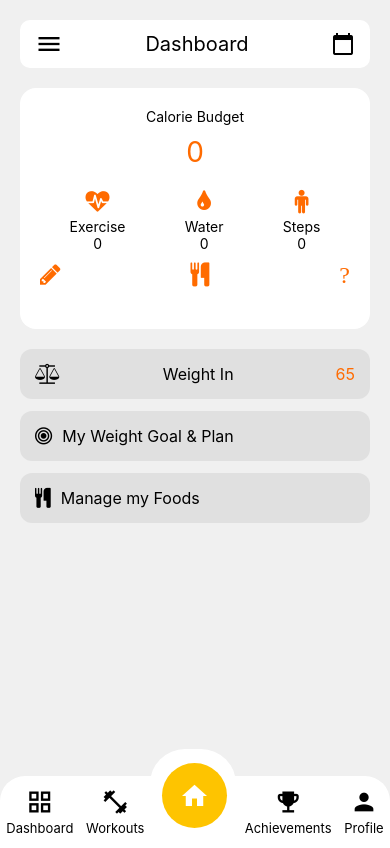
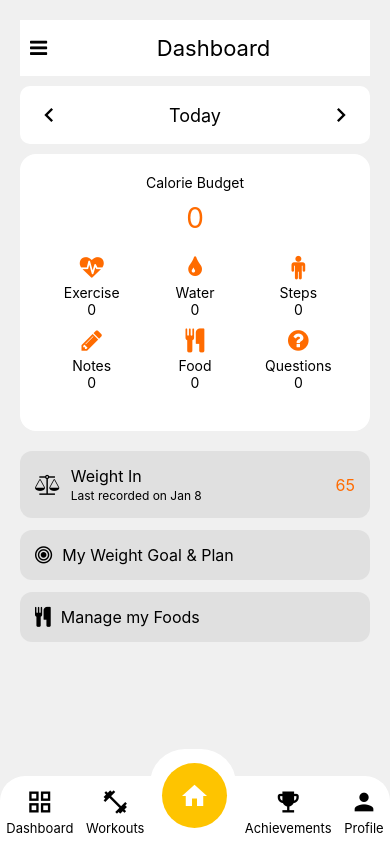
Before and after one commit to tiredaf123/fitflow__G3, a React Native app: screen /DashboardScreen in a window 390 px wide. Built offline with nearby package versions, Linux system fonts and the light colour scheme.

Commit message:
Adding homepage and dashboard

```diff
--- a/src/screens/HomeScreen/DashboardScreen.jsx
+++ b/src/screens/HomeScreen/DashboardScreen.jsx
@@ -1,31 +1,23 @@
 import React from 'react';
 import { View, Text, TouchableOpacity, ScrollView } from 'react-native';
 import Icon from 'react-native-vector-icons/FontAwesome';
+import MaterialIcon from 'react-native-vector-icons/MaterialIcons';
 import BottomTabBar from '../../components/BottomTabBar';
-import MaterialIcon from 'react-native-vector-icons/MaterialIcons';
 import { useTheme } from '../../navigation/ThemeProvider';
 
 const DashboardScreen = () => {
     const { isDarkMode } = useTheme();
 
     const themeStyles = {
-        container: {
-            flex: 1,
-            backgroundColor: isDarkMode ? '#1a1a1a' : '#F0F0F0',
-        },
-        navbar: {
-            backgroundColor: isDarkMode ? '#2A2A2A' : '#FFF',
-            borderColor: isDarkMode ? '#444' : '#DDD',
-        },
-        section: {
-            backgroundColor: isDarkMode ? '#2A2A2A' : '#FFF',
-            borderColor: isDarkMode ? '#444' : '#DDD',
-        },
-        text: {
-            color: isDarkMode ? '#FFF' : '#000',
-        },
+        container: { flex: 1, backgroundColor: isDarkMode ? '#1a1a1a' : '#F0F0F0' },
+        navbar: { backgroundColor: isDarkMode ? '#2A2A2A' : '#FFF', borderColor: isDarkMode ? '#444' : '#DDD', paddingVertical: 15, marginBottom: 10 },
+        section: { backgroundColor: isDarkMode ? '#2A2A2A' : '#FFF', borderColor: isDarkMode ? '#444' : '#DDD', padding: 20, borderRadius: 16, marginBottom: 20 },
+        text: { color: isDarkMode ? '#FFF' : '#000' },
         iconColor: isDarkMode ? '#00BFFF' : '#FF6B00',
-        cardBackground: isDarkMode ? '#333' : '#E0E0E0'
+        cardBackground: isDarkMode ? '#333' : '#E0E0E0',
+        navbarIcon: { marginLeft: 10, marginRight: 10 },
+        sectionItem: { alignItems: 'center', flex: 1 },
+        sectionText: { marginTop: 5 },
     };
 
     return (
@@ -33,63 +25,82 @@ const DashboardScreen = () => {
             <ScrollView style={{ padding: 20 }}>
 
                 {/* Top Navigation Bar */}
+                <View style={[{ flexDirection: 'row', alignItems: 'center', justifyContent: 'space-between' }, themeStyles.navbar]}>
+                    <Icon name="bars" size={20} color={themeStyles.text.color} style={themeStyles.navbarIcon} />
+                    <Text style={[{ fontSize: 22, textAlign: 'center', flex: 1 }, themeStyles.text]}>Dashboard</Text>
+                </View>
+
+                {/* Calendar Navigation */}
                 <View style={[{ flexDirection: 'row', justifyContent: 'space-between', alignItems: 'center', paddingVertical: 10, paddingHorizontal: 15, borderRadius: 10, marginBottom: 20 }, themeStyles.navbar]}>
-                    <MaterialIcon name="menu" size={28} color={themeStyles.text.color} />
-                    <Text style={[{ fontSize: 20 }, themeStyles.text]}>Dashboard</Text>
-                    <MaterialIcon name="calendar-today" size={24} color={themeStyles.text.color} />
+                    <MaterialIcon name="chevron-left" size={28} color={themeStyles.text.color} />
+                    <Text style={[{ fontSize: 18 }, themeStyles.text]}>Today</Text>
+                    <MaterialIcon name="chevron-right" size={28} color={themeStyles.text.color} />
                 </View>
 
                 {/* Calorie Budget Section */}
-                <View style={[{ padding: 20, borderRadius: 16, marginBottom: 20 }, themeStyles.section]}>
+                <View style={themeStyles.section}>
                     <Text style={[{ textAlign: 'center', marginBottom: 10 }, themeStyles.text]}>Calorie Budget</Text>
                     <Text style={{ color: themeStyles.iconColor, fontSize: 28, textAlign: 'center', marginBottom: 20 }}>0</Text>
 
-                    <View style={{ flexDirection: 'row', justifyContent: 'space-around', marginBottom: 10 }}>
-                        <View style={{ alignItems: 'center' }}>
-                            <Icon name="heartbeat" size={24} color={themeStyles.iconColor} />
-                            <Text style={[{ marginTop: 5 }, themeStyles.text]}>Exercise</Text>
-                            <Text style={themeStyles.text}>0</Text>
-                        </View>
-                        <View style={{ alignItems: 'center' }}>
-                            <Icon name="tint" size={24} color={themeStyles.iconColor} />
-                            <Text style={[{ marginTop: 5 }, themeStyles.text]}>Water</Text>
-                            <Text style={themeStyles.text}>0</Text>
-                        </View>
-                        <View style={{ alignItems: 'center' }}>
-                            <Icon name="male" size={24} color={themeStyles.iconColor} />
-                            <Text style={[{ marginTop: 5 }, themeStyles.text]}>Steps</Text>
-                            <Text style={themeStyles.text}>0</Text>
-                        </View>
+                    <View style={{ flexDirection: 'row', justifyContent: 'space-between', marginBottom: 10 }}>
+                        {[
+                            { name: "heartbeat", label: "Exercise" },
+                            { name: "tint", label: "Water" },
+                            { name: "male", label: "Steps" }
+                        ].map((item, index) => (
+                            <View key={index} style={themeStyles.sectionItem}>
+                                <Icon name={item.name} size={24} color={themeStyles.iconColor} />
+                                <Text style={[themeStyles.sectionText, themeStyles.text]}>{item.label}</Text>
+                                <Text style={themeStyles.text}>0</Text>
+                            </View>
+                        ))}
                     </View>
 
                     <View style={{ flexDirection: 'row', justifyContent: 'space-between', marginBottom: 20 }}>
-                        <Icon name="pencil" size={24} color={themeStyles.iconColor} />
-                        <Icon name="cutlery" size={24} color={themeStyles.iconColor} />
-                        <Icon name="pizza-slice" size={24} color={themeStyles.iconColor} />
+                        {[
+                            { name: "pencil", label: "Notes" },
+                            { name: "cutlery", label: "Food" },
+                            { name: "question-circle", label: "Questions" }
+                        ].map((item, index) => (
+                            <View key={index} style={themeStyles.sectionItem}>
+                                <Icon name={item.name} size={24} color={themeStyles.iconColor} />
+                                <Text style={[themeStyles.sectionText, themeStyles.text]}>{item.label}</Text>
+                                <Text style={themeStyles.text}>0</Text>
+                            </View>
+                        ))}
                     </View>
                 </View>
 
-                {/* Weight In, Goals, and Food Management Section */}
-                <View>
-                    <TouchableOpacity style={[{ padding: 15, borderRadius: 12, marginBottom: 12, flexDirection: 'row', justifyContent: 'space-between', alignItems: 'center' }, { backgroundColor: themeStyles.cardBackground }]}>
-                        <Icon name="balance-scale" size={20} color={themeStyles.text.color} />
-                        <Text style={[{ fontSize: 16 }, themeStyles.text]}>Weight In</Text>
-                        <Text style={{ color: themeStyles.iconColor, fontSize: 16 }}>65</Text>
+                {/* Weight, Goals, and Food Management */}
+                {[
+                    { name: "balance-scale", text: "Weight In", value: "65", subtext: "Last recorded on Jan 8" },
+                    { name: "bullseye", text: "My Weight Goal & Plan" },
+                    { name: "cutlery", text: "Manage my Foods" }
+                ].map((item, index) => (
+                    <TouchableOpacity
+                        key={index}
+                        style={[
+                            {
+                                flexDirection: 'row',
+                                justifyContent: 'space-between',
+                                alignItems: 'center',
+                                padding: 15,
+                                borderRadius: 12,
+                                marginBottom: 12
+                            },
+                            { backgroundColor: themeStyles.cardBackground }
+                        ]}
+                    >
+                        <Icon name={item.name} size={20} color={themeStyles.text.color} />
+                        <View style={{ flex: 1, marginLeft: 10 }}>
+                            <Text style={[{ fontSize: 16 }, themeStyles.text]}>{item.text}</Text>
+                            {item.subtext && <Text style={[{ fontSize: 12, marginTop: 2 }, themeStyles.text]}>{item.subtext}</Text>}
+                        </View>
+                        {item.value && <Text style={{ color: themeStyles.iconColor, fontSize: 16 }}>{item.value}</Text>}
                     </TouchableOpacity>
+                ))}
 
-                    <TouchableOpacity style={[{ padding: 15, borderRadius: 12, marginBottom: 12, flexDirection: 'row', alignItems: 'center' }, { backgroundColor: themeStyles.cardBackground }]}>
-                        <Icon name="bullseye" size={20} color={themeStyles.text.color} />
-                        <Text style={[{ fontSize: 16, marginLeft: 10 }, themeStyles.text]}>My Weight Goal & Plan</Text>
-                    </TouchableOpacity>
-
-                    <TouchableOpacity style={[{ padding: 15, borderRadius: 12, marginBottom: 12, flexDirection: 'row', alignItems: 'center' }, { backgroundColor: themeStyles.cardBackground }]}>
-                        <Icon name="cutlery" size={20} color={themeStyles.text.color} />
-                        <Text style={[{ fontSize: 16, marginLeft: 10 }, themeStyles.text]}>Manage my Foods</Text>
-                    </TouchableOpacity>
-                </View>
             </ScrollView>
-
-            {/* Bottom Navigation Bar */}
             <BottomTabBar />
         </View>
     );
--- a/src/screens/HomeScreen/HomePage.jsx
+++ b/src/screens/HomeScreen/HomePage.jsx
@@ -1,4 +1,4 @@
-import React from 'react';
+import React, { useState } from 'react';
 import { View, Text, TouchableOpacity, StyleSheet, Image, Dimensions, ScrollView } from 'react-native';
 import { useNavigation } from '@react-navigation/native';
 import Icon from 'react-native-vector-icons/MaterialIcons';
@@ -10,6 +10,7 @@ const { width } = Dimensions.get('window');
 const HomeScreen = () => {
     const navigation = useNavigation();
     const { isDarkMode } = useTheme();
+    const [hydrationCount, setHydrationCount] = useState(0);
 
     const themeStyles = {
         container: {
@@ -41,14 +42,37 @@ const HomeScreen = () => {
             color: isDarkMode ? '#FEC400' : '#FF6B00',
             fontSize: 20,
             fontWeight: 'bold',
-        }
+        },
+        sectionTitle: {
+            fontSize: 22,
+            fontWeight: 'bold',
+            marginLeft: 20,
+            marginTop: 30,
+            color: isDarkMode ? '#FFF' : '#333',
+        },
     };
+
+    const dietFoods = [
+        { id: 1, name: "Salad Bowl", image: require('../../assets/Images/salad.png') },
+        { id: 2, name: "Grilled Chicken", image: require('../../assets/Images/chicken.png') },
+        { id: 3, name: "Fruit Mix", image: require('../../assets/Images/fruits.png') },
+        { id: 4, name: "Oatmeal", image: require('../../assets/Images/oatmeal.png') },
+        { id: 5, name: "Smoothie", image: require('../../assets/Images/smoothie.png') },
+    ];
+
+    const workoutRecommendations = [
+        { id: 1, name: "Morning Yoga", image: require('../../assets/Images/yoga.png') },
+        { id: 2, name: "HIIT Training", image: require('../../assets/Images/hiit.png') },
+        { id: 3, name: "Strength Training", image: require('../../assets/Images/strength.png') },
+        { id: 4, name: "Cardio Blast", image: require('../../assets/Images/cardio.png') },
+    ];
 
     return (
         <View style={themeStyles.container}>
-            <ScrollView showsVerticalScrollIndicator={false}>
-
-                {/* Top Navbar */}
+            <ScrollView
+                showsVerticalScrollIndicator={false}
+                contentContainerStyle={{ paddingBottom: 100 }}
+            >
                 <View style={styles.navbar}>
                     <Text style={themeStyles.logo}>FitnessApp</Text>
                     <TouchableOpacity>
@@ -56,7 +80,6 @@ const HomeScreen = () => {
                     </TouchableOpacity>
                 </View>
 
-                {/* Greeting & Daily Summary */}
                 <View style={styles.greetingContainer}>
                     <View style={styles.profileContainer}>
                         <Image source={require('../../assets/Images/profile.png')} style={styles.profileImage} />
@@ -81,9 +104,39 @@ const HomeScreen = () => {
                         </View>
                     </View>
                 </View>
+
+                <Text style={themeStyles.sectionTitle}>Hydration Tracker 💧</Text>
+                <View style={styles.hydrationTracker}>
+                    <TouchableOpacity onPress={() => setHydrationCount(hydrationCount + 1)}>
+                        <Image source={require('../../assets/Images/water-glass.png')} style={styles.hydrationIcon} />
+                    </TouchableOpacity>
+                    <Text style={styles.hydrationText}>{hydrationCount} Glasses</Text>
+                    <TouchableOpacity onPress={() => setHydrationCount(Math.max(hydrationCount - 1, 0))}>
+                        <Icon name="remove-circle-outline" size={30} color="#0277BD" />
+                    </TouchableOpacity>
+                </View>
+
+                <Text style={themeStyles.sectionTitle}>Recommended Diet Plans 🍏</Text>
+                <ScrollView horizontal={true} showsHorizontalScrollIndicator={false} style={styles.dietScroll}>
+                    {dietFoods.map((food) => (
+                        <View key={food.id} style={styles.foodCard}>
+                            <Image source={food.image} style={styles.foodImage} />
+                            <Text style={styles.foodText}>{food.name}</Text>
+                        </View>
+                    ))}
+                </ScrollView>
+
+                <Text style={themeStyles.sectionTitle}>Today's Workout Recommendations 🏋️</Text>
+                <ScrollView horizontal={true} showsHorizontalScrollIndicator={false} style={styles.dietScroll}>
+                    {workoutRecommendations.map((workout) => (
+                        <View key={workout.id} style={styles.foodCard}>
+                            <Image source={workout.image} style={styles.foodImage} />
+                            <Text style={styles.foodText}>{workout.name}</Text>
+                        </View>
+                    ))}
+                </ScrollView>
             </ScrollView>
 
-            {/* BottomTabBar */}
             <BottomTabBar />
         </View>
     );
@@ -93,7 +146,9 @@ const styles = StyleSheet.create({
     navbar: {
         flexDirection: 'row',
         justifyContent: 'space-between',
-        margin: 20,
+        alignItems: 'center',
+        paddingHorizontal: 20,
+        paddingVertical: 15,
     },
     profileContainer: {
         flexDirection: 'row',
@@ -109,9 +164,57 @@ const styles = StyleSheet.create({
     },
     summaryContainer: {
         flexDirection: 'row',
+        justifyContent: 'space-between',
+        marginHorizontal: 20,
+        marginTop: 20,
+    },
+    hydrationTracker: {
+        flexDirection: 'row',
         justifyContent: 'space-around',
+        alignItems: 'center',
+        marginHorizontal: 20,
         marginTop: 20,
-    }
+        backgroundColor: '#E3F2FD',
+        padding: 15,
+        borderRadius: 12,
+    },
+    hydrationText: {
+        fontSize: 18,
+        fontWeight: 'bold',
+        color: '#0277BD',
+    },
+    hydrationIcon: {
+        width: 30,
+        height: 30,
+    },
+    dietScroll: {
+        paddingVertical: 15,
+        paddingLeft: 20,
+    },
+    foodCard: {
+        width: 130,
+        backgroundColor: '#FFF',
+        borderRadius: 12,
+        marginRight: 15,
+        padding: 15,
+        alignItems: 'center',
+        shadowColor: '#000',
+        shadowOpacity: 0.1,
+        shadowOffset: { width: 2, height: 2 },
+        shadowRadius: 5,
+        elevation: 4,
+    },
+    foodImage: {
+        width: 90,
+        height: 90,
+        borderRadius: 8,
+    },
+    foodText: {
+        marginTop: 8,
+        fontSize: 15,
+        fontWeight: 'bold',
+        color: '#444',
+    },
 });
 
 export default HomeScreen;
```
